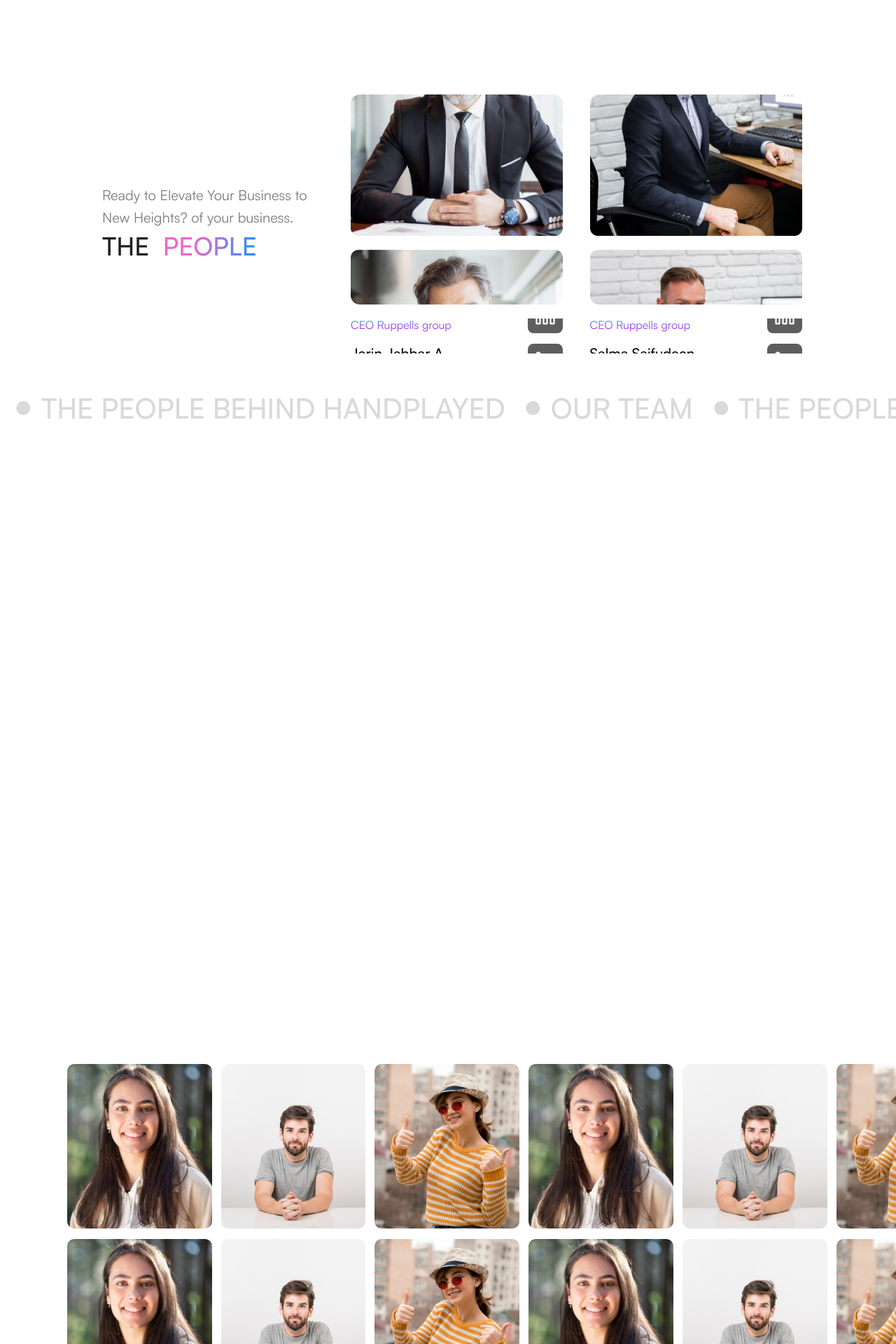
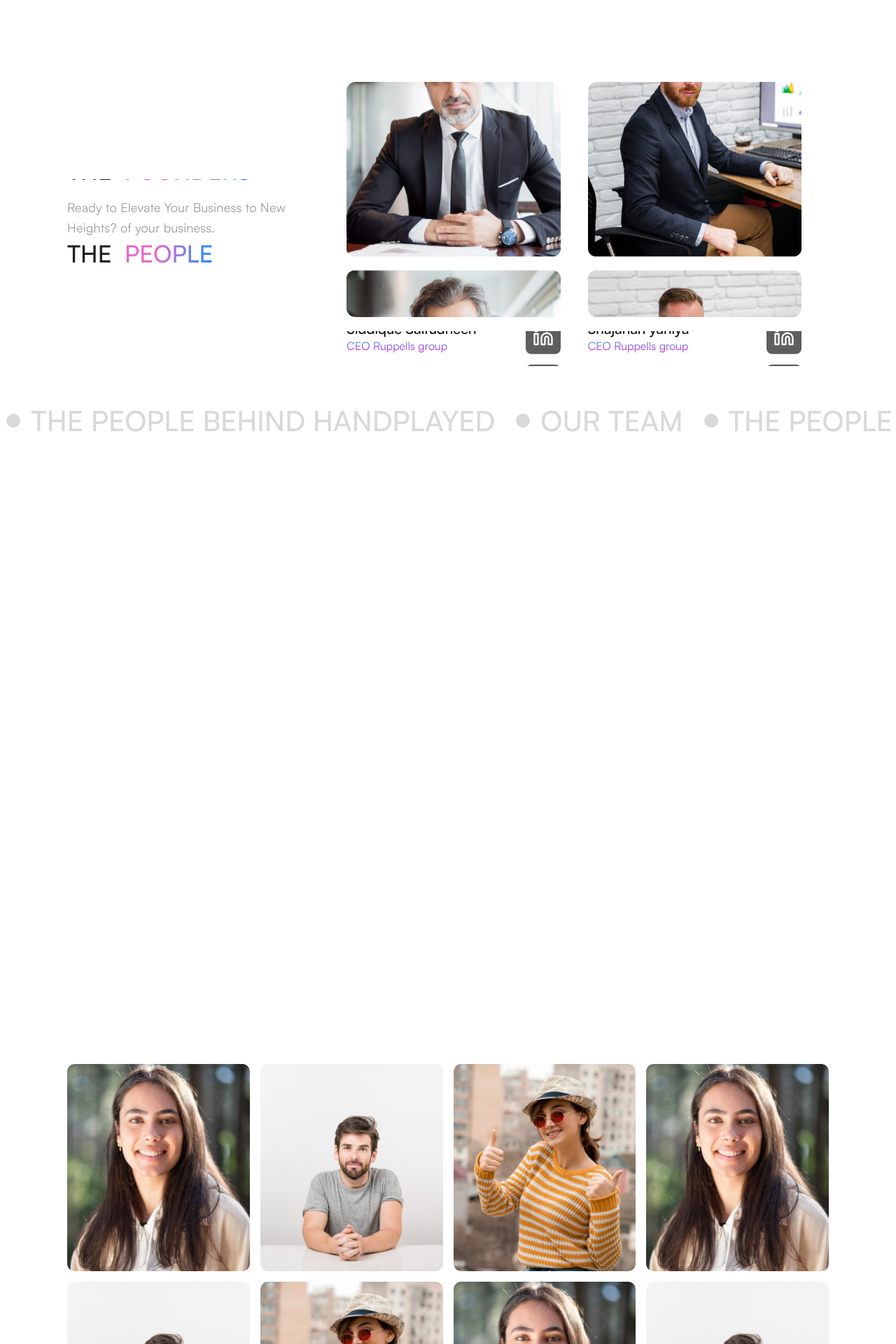
Before and after one commit to Ruppellssolutions/Ruppells-Solutions-Ruppells-Solutions-Website-v3, a React (Vite) app: page /about-us in a window 1280 px wide. Shown: the part 880-2800 px from the top of the page at 70% size. Built offline with nearby package versions, Linux system fonts and the light colour scheme.

Commit message:
code refactoring completed

```diff
--- a/src/components/GridCard.jsx
+++ b/src/components/GridCard.jsx
@@ -9,10 +9,13 @@ const GridCard = ({ url }) => {
                     <h6>Project name</h6>
                 </div>
                 <div>
-                    <span>#Website desighning</span>
+                    <span>#Website designing</span>
                 </div>
                 <div className="btn">
-                    <button>View work</button>
+                    <button>
+                        <img src="/icons/arrow.svg" alt="arrow" />
+                        View work
+                    </button>
                 </div>
             </div>
         </Wrapper>
@@ -45,7 +48,7 @@ const Wrapper = styled.div`
         left: 50%;
         transform: translateX(-50%);
         width: 95%;
-        background-color: #000;
+        background-color: #08090a;
         opacity: 0.8;
         border-radius: 15px;
         display: flex;
@@ -78,12 +81,18 @@ const Wrapper = styled.div`
             justify-content: flex-end;
             button {
                 background-color: #fff;
-                padding: 10px 25px;
+                padding: 15px 20px;
                 border-radius: 25px;
                 font-size: 16px;
                 font-family: Satoshi-Medium;
                 color: #000;
                 cursor: pointer;
+                display: flex;
+                gap: 5px;
+                align-items: center;
+                img {
+                    width: 18px;
+                }
                 @media all and (max-width: 980px) {
                     font-size: 14px;
                 }
--- a/src/components/ImageCard.jsx
+++ b/src/components/ImageCard.jsx
@@ -5,7 +5,6 @@ import { motion, useInView } from "framer-motion";
 const ImageCard = ({ image }) => {
     const ref = useRef(null);
     const isInView = useInView(ref);
-    // console.log(isInView);
     return (
         <Wrapper isInView={isInView} ref={ref}>
             <img src={image} alt="Image" />
@@ -25,15 +24,15 @@ const ImageCard = ({ image }) => {
 export default ImageCard;
 
 const Wrapper = styled.div`
-    /* width: 19%; */
-    flex: 0 0 15.5%;
+    /* width: 15.5%; */
+    /* flex: 0 0 15.5%; */
     position: relative;
     border-radius: 10px;
     overflow: hidden;
     transform: ${({ isInView }) =>
         isInView ? "translateX(0)" : "translateX(100%)"};
     transition: all 01.5s ease 0.1s;
-    @media all and (max-width: 1280px) {
+    /* @media all and (max-width: 1280px) {
         flex: 0 0 19%;
     }
     @media all and (max-width: 980px) {
@@ -44,7 +43,7 @@ const Wrapper = styled.div`
     }
     @media all and (max-width: 480px) {
         flex: 0 0 48%;
-    }
+    } */
     &:hover {
         .content {
             opacity: 0.5;
--- a/src/components/screens/AboutUsNew.jsx
+++ b/src/components/screens/AboutUsNew.jsx
@@ -10,23 +10,61 @@ const AboutUsNew = () => {
         target: containerRef,
         offset: ["start start", "end end"],
     });
-    const contentY = useTransform(scrollYProgress, [0.1, 0.8], ["0", "-128px"]);
-    const heroImgY = useTransform(scrollYProgress, [0.1, 0.8], ["0", "-400px"]);
-    const heroImgY1480 = useTransform(
+    const imgRef = useRef(null);
+    const [height, setHeight] = useState(0);
+
+    const contentRef = useRef(null);
+    const [contentHeight, setContentHeight] = useState(0);
+
+    useEffect(() => {
+        const observeHeightChanges = () => {
+            const observer = new ResizeObserver((entries) => {
+                for (let entry of entries) {
+                    if (entry.contentRect) {
+                        setHeight(entry.contentRect.height);
+                    }
+                }
+            });
+            const contentObserver = new ResizeObserver((entries) => {
+                for (let entry of entries) {
+                    if (entry.contentRect) {
+                        setContentHeight(entry.contentRect.height);
+                    }
+                }
+            });
+
+            if (imgRef.current) {
+                observer.observe(imgRef.current);
+            }
+            if (contentRef.current) {
+                contentObserver.observe(contentRef.current);
+            }
+
+            return () => {
+                if (imgRef.current) {
+                    observer.unobserve(imgRef.current);
+                }
+                if (contentRef.current) {
+                    contentObserver.unobserve(contentRef.current);
+                }
+            };
+        };
+
+        observeHeightChanges();
+    }, []);
+
+    const newHeight = height + 20;
+    const contentY = useTransform(
         scrollYProgress,
         [0.1, 0.8],
-        ["0", "-355px"]
+        ["0", `-${contentHeight}px`]
     );
-    const heroImgY1280 = useTransform(
+    const heroImgY = useTransform(
         scrollYProgress,
         [0.1, 0.8],
-        ["0", "-315px"]
+        ["0", `-${newHeight}px`]
     );
-    const heroImgY1080 = useTransform(
-        scrollYProgress,
-        [0.1, 0.8],
-        ["0", "-298px"]
-    );
+
     const nameY = useTransform(scrollYProgress, [0.1, 0.8], ["0", "-65px"]);
 
     const team = [
@@ -36,74 +74,25 @@ const AboutUsNew = () => {
         "/images/EmployeeOne.png",
         "/images/employeeTwo.png",
         "/images/EmployeeThree.png",
+        "/images/EmployeeOne.png",
+        "/images/employeeTwo.png",
+        "/images/EmployeeThree.png",
+        "/images/EmployeeOne.png",
+        "/images/employeeTwo.png",
+        "/images/EmployeeThree.png",
+        "/images/EmployeeOne.png",
+        "/images/employeeTwo.png",
+        "/images/EmployeeThree.png",
+        "/images/EmployeeOne.png",
+        "/images/employeeTwo.png",
+        "/images/EmployeeThree.png",
+        "/images/EmployeeOne.png",
+        "/images/employeeTwo.png",
+        "/images/EmployeeThree.png",
+        "/images/EmployeeOne.png",
+        "/images/employeeTwo.png",
+        "/images/EmployeeThree.png",
     ];
-    const [isBelow1480, setIsBelow1480] = useState(false);
-    const [isBelow1280, setIsBelow1280] = useState(false);
-    const [isBelow1080, setIsBelow1080] = useState(false);
-    const [isBelow980, setIsBelow980] = useState(false);
-    const [isBelow768, setIsBelow768] = useState(false);
-    const [isBelow640, setIsBelow640] = useState(false);
-    const [isBelow480, setIsBelow480] = useState(false);
-    const [isBelow420, setIsBelow420] = useState(false);
-
-    const checkScreenSize = () => {
-        const screenWidth = window.innerWidth;
-        if (screenWidth > 1280 && screenWidth <= 1480) {
-            setIsBelow1480(true);
-        } else {
-            setIsBelow1480(false);
-        }
-        if (screenWidth > 1080 && screenWidth <= 1280) {
-            setIsBelow1280(true);
-        } else {
-            setIsBelow1280(false);
-        }
-        if (screenWidth > 980 && screenWidth <= 1080) {
-            setIsBelow1080(true);
-        } else {
-            setIsBelow1080(false);
-        }
-        if (screenWidth > 768 && screenWidth <= 980) {
-            setIsBelow980(true);
-        } else {
-            setIsBelow980(false);
-        }
-        if (screenWidth > 640 && screenWidth <= 768) {
-            setIsBelow768(true);
-        } else {
-            setIsBelow768(false);
-        }
-        if (screenWidth > 480 && screenWidth <= 640) {
-            setIsBelow640(true);
-        } else {
-            setIsBelow640(false);
-        }
-        if (screenWidth > 420 && screenWidth <= 480) {
-            setIsBelow480(true);
-        } else {
-            setIsBelow480(false);
-        }
-        if (screenWidth <= 420) {
-            setIsBelow420(true);
-        } else {
-            setIsBelow420(false);
-        }
-    };
-
-    useEffect(() => {
-        checkScreenSize(); // Initial check
-
-        const handleResize = () => {
-            checkScreenSize(); // Check on window resize
-        };
-
-        window.addEventListener("resize", handleResize);
-
-        return () => {
-            window.removeEventListener("resize", handleResize);
-        };
-    }, []);
-    console.log(isBelow1480);
 
     return (
         <Wrapper>
@@ -137,7 +126,10 @@ const AboutUsNew = () => {
                                 </p>
                             </div>
                             <div className="left">
-                                <div className="content-wrapper">
+                                <div
+                                    className="content-wrapper"
+                                    ref={contentRef}
+                                >
                                     <motion.h4 style={{ y: contentY }}>
                                         THE
                                         <span>&nbsp; FOUNDERS</span>
@@ -158,29 +150,17 @@ const AboutUsNew = () => {
                             </div>
                             <div className="right">
                                 <div className="main-img-container">
-                                    <div className="img-container">
+                                    <div className="img-container" ref={imgRef}>
                                         <motion.img
                                             style={{
-                                                y: isBelow1480
-                                                    ? heroImgY1480
-                                                    : isBelow1280
-                                                    ? heroImgY1280
-                                                    : isBelow1080
-                                                    ? heroImgY1080
-                                                    : heroImgY,
+                                                y: heroImgY,
                                             }}
                                             src="/images/siddiq.png"
                                             alt="CEO"
                                         />
                                         <motion.img
                                             style={{
-                                                y: isBelow1480
-                                                    ? heroImgY1480
-                                                    : isBelow1280
-                                                    ? heroImgY1280
-                                                    : isBelow1080
-                                                    ? heroImgY1080
-                                                    : heroImgY,
+                                                y: heroImgY,
                                             }}
                                             src="/images/siddiq.png"
                                             alt="CEO"
@@ -231,26 +211,14 @@ const AboutUsNew = () => {
                                     <div className="img-container">
                                         <motion.img
                                             style={{
-                                                y: isBelow1480
-                                                    ? heroImgY1480
-                                                    : isBelow1280
-                                                    ? heroImgY1280
-                                                    : isBelow1080
-                                                    ? heroImgY1080
-                                                    : heroImgY,
+                                                y: heroImgY,
                                             }}
                                             src="/images/shajahan.png"
                                             alt="CEO"
                                         />
                                         <motion.img
                                             style={{
-                                                y: isBelow1480
-                                                    ? heroImgY1480
-                                                    : isBelow1280
-                                                    ? heroImgY1280
-                                                    : isBelow1080
-                                                    ? heroImgY1080
-                                                    : heroImgY,
+                                                y: heroImgY,
                                             }}
                                             src="/images/shajahan.png"
                                             alt="CEO"
@@ -302,21 +270,6 @@ const AboutUsNew = () => {
                     </div>
                 </div>
                 <div className="team-container wrapper">
-                    <motion.div className="moving-img-container">
-                        {team.map((image, i) => (
-                            <ImageCard image={image} key={i} />
-                        ))}
-                    </motion.div>
-                    <motion.div className="moving-img-container">
-                        {team.map((image, i) => (
-                            <ImageCard image={image} key={i} />
-                        ))}
-                    </motion.div>
-                    <motion.div className="moving-img-container">
-                        {team.map((image, i) => (
-                            <ImageCard image={image} key={i} />
-                        ))}
-                    </motion.div>
                     <motion.div className="moving-img-container">
                         {team.map((image, i) => (
                             <ImageCard image={image} key={i} />
@@ -446,7 +399,7 @@ const Wrapper = styled.div`
                         justify-content: center;
                         /* gap: 15px; */
                         @media all and (max-width: 1280px) {
-                            padding-left: 50px;
+                            padding-left: unset;
                         }
                         .content-wrapper {
                             height: 128px;
@@ -458,6 +411,13 @@ const Wrapper = styled.div`
                                 font-family: Satoshi-Medium;
                                 font-size: 36px;
                                 margin-bottom: 15px;
+                                @media all and (max-width: 1280px) {
+                                    font-size: 34px;
+                                }
+                                @media all and (max-width: 1080px) {
+                                    font-size: 28px;
+                                    margin-bottom: 5px;
+                                }
                             }
                             span {
                                 background: linear-gradient(
@@ -471,6 +431,17 @@ const Wrapper = styled.div`
                                 font-family: inherit;
                                 font-size: inherit;
                             }
+                            p {
+                                color: #9e9e9e;
+                                font-size: 20px;
+                                letter-spacing: 0.22px;
+                                @media all and (max-width: 1280px) {
+                                    font-size: 18px;
+                                }
+                                @media all and (max-width: 1080px) {
+                                    font-size: 16px;
+                                }
+                            }
                         }
                     }
                     .right {
@@ -482,18 +453,9 @@ const Wrapper = styled.div`
                             .img-container {
                                 width: 100%;
                                 margin-bottom: 20px;
-                                height: 386px;
+                                aspect-ratio: 1/1.1;
                                 overflow: hidden;
                                 border-radius: 13px;
-                                @media all and (max-width: 1448px) {
-                                    height: 341px;
-                                }
-                                @media all and (max-width: 1280px) {
-                                    height: 300px;
-                                }
-                                @media all and (max-width: 1080px) {
-                                    height: 281px;
-                                }
                                 img {
                                     margin-bottom: 20px;
                                     &:last-child {
@@ -554,11 +516,21 @@ const Wrapper = styled.div`
         }
         .team-container {
             .moving-img-container {
-                display: flex;
-                flex-wrap: nowrap;
-                margin-bottom: 15px;
-                /* overflow: hidden; */
-                gap: 13px;
+                display: grid;
+                grid-template-columns: repeat(6, 1fr);
+                gap: 15px;
+                @media all and (max-width: 1380px) {
+                    grid-template-columns: repeat(5, 1fr);
+                }
+                @media all and (max-width: 1280px) {
+                    grid-template-columns: repeat(4, 1fr);
+                }
+                @media all and (max-width: 768px) {
+                    grid-template-columns: repeat(3, 1fr);
+                }
+                @media all and (max-width: 480px) {
+                    grid-template-columns: repeat(2, 1fr);
+                }
             }
         }
     }
```
Also changed, not shown: public/icons/arrow.svg (added).
